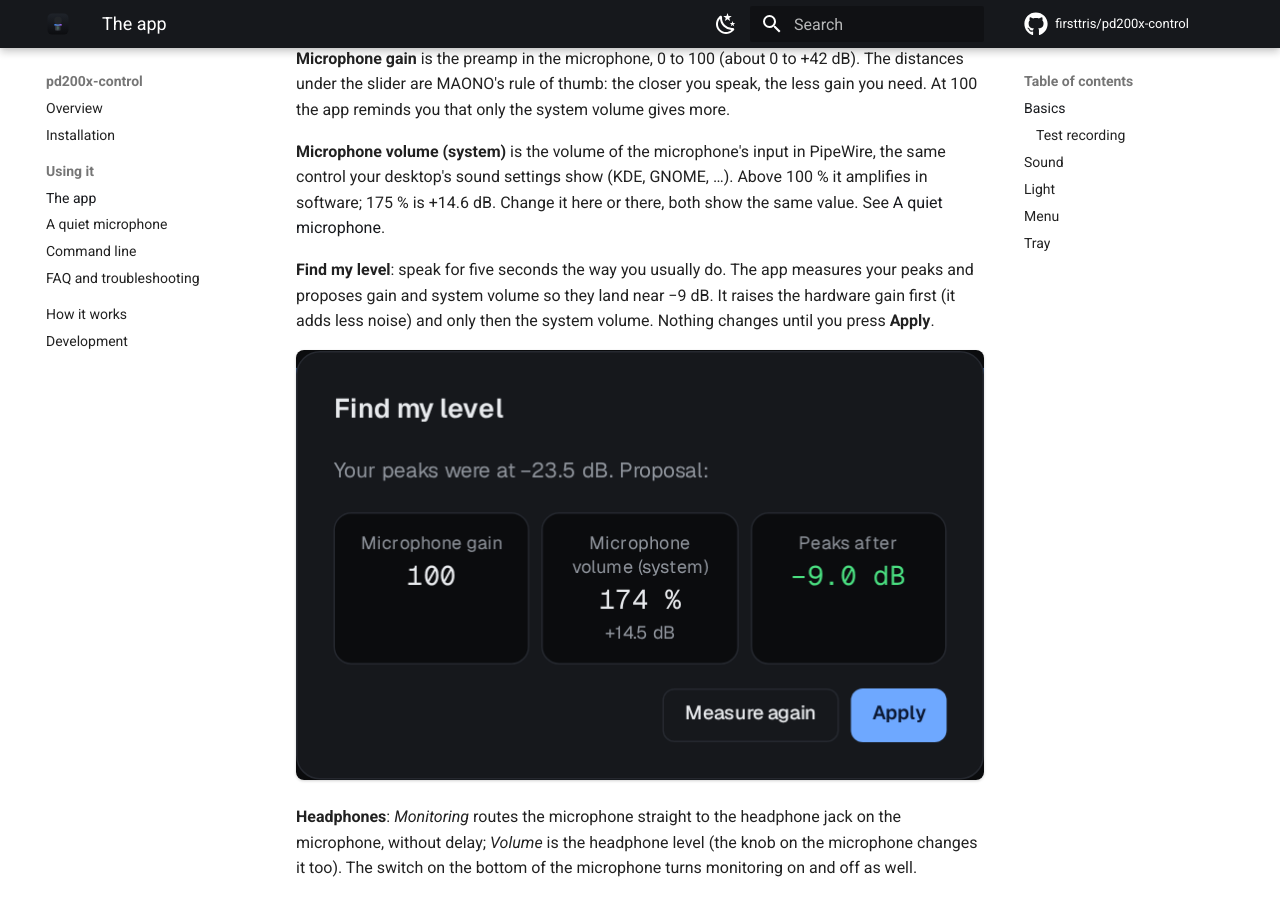
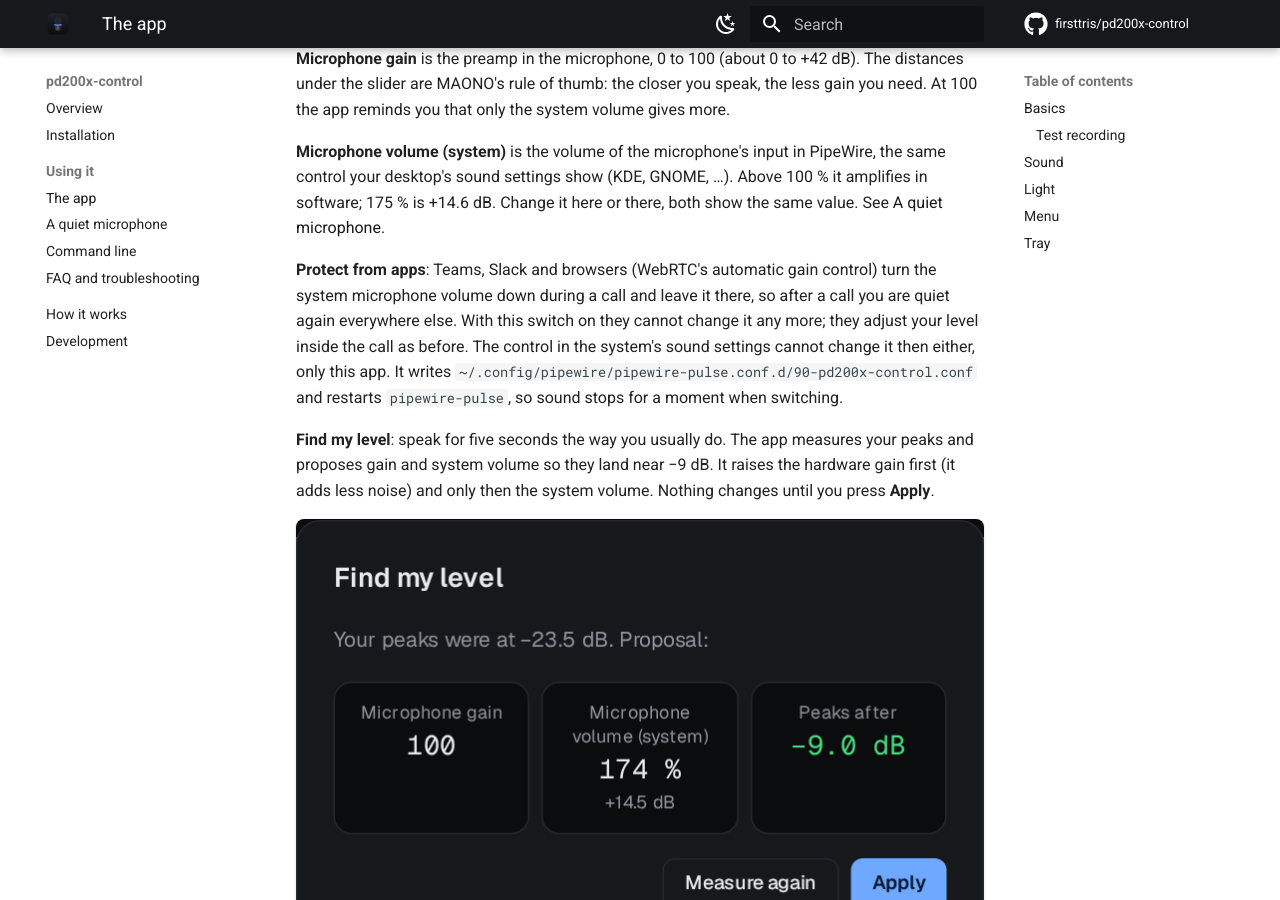
Before and after one commit to firsttris/pd200x-control, an MkDocs documentation site: the page built from docs/app.md, in a window 1280 px wide and 900 px high, scrolled down 989 px. Built offline with MkDocs 1.6.1 and Material for MkDocs 9.7.7, drawn with Linux system fonts in a browser that asks for light colours; comment, search, counter and statistics services are not loaded.

Commit message:
Docs and README: protection from apps, new screenshots
Co-Authored-By: Claude Opus 5.5 <noreply@anthropic.com>
Claude-Session: https://claude.ai/code/session_0172rTdmhhvwwja6NJLYdLCx

```diff
--- a/docs/app.md
+++ b/docs/app.md
@@ -25,6 +25,13 @@ app reminds you that only the system volume gives more.
 your desktop's sound settings show (KDE, GNOME, …). Above 100 % it amplifies in software; 175 % is
 +14.6 dB. Change it here or there, both show the same value. See
 [A quiet microphone](quiet-microphone.md).
+
+**Protect from apps**: Teams, Slack and browsers (WebRTC's automatic gain control) turn the system
+microphone volume down during a call and leave it there, so after a call you are quiet again
+everywhere else. With this switch on they cannot change it any more; they adjust your level inside
+the call as before. The control in the system's sound settings cannot change it then either, only
+this app. It writes `~/.config/pipewire/pipewire-pulse.conf.d/90-pd200x-control.conf` and restarts
+`pipewire-pulse`, so sound stops for a moment when switching.
 
 **Find my level**: speak for five seconds the way you usually do. The app measures your peaks and
 proposes gain and system volume so they land near −9 dB. It raises the hardware gain first (it adds
```
Also changed, not shown: README.md (+1 -0 lines), docs/command-line.md (+1 -0 lines), docs/faq.md (+7 -0 lines), docs/how-it-works.md (+8 -0 lines), docs/quiet-microphone.md (+5 -0 lines), docs/banner.png, docs/screenshot-basics.png, docs/screenshot-calibrate.png, docs/screenshot-recording.png, docs/social-preview.png.
